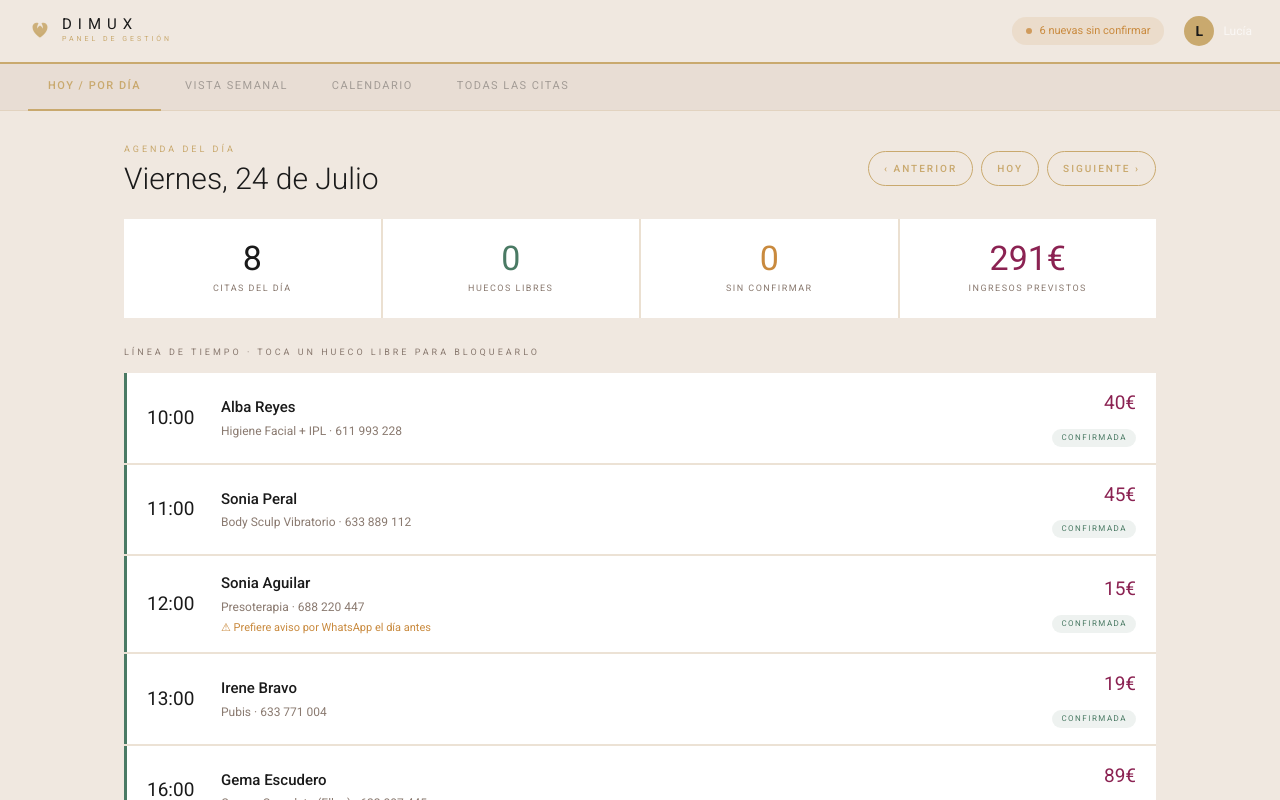
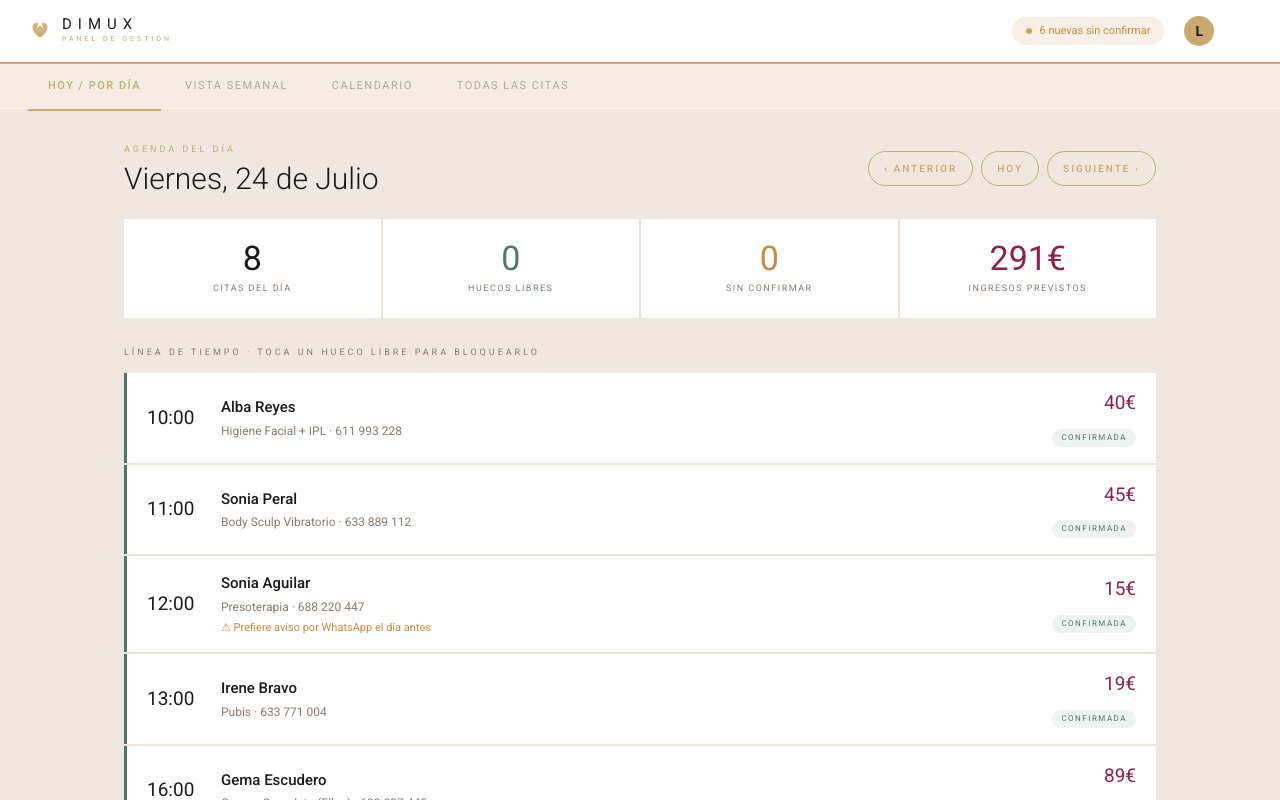
Before and after one commit to carlosalfredogarcia/estetica-web, a Next.js app: page /admin in a window 1280 px wide. Shown: the top 800 px of the page. Built offline with nearby package versions, Linux system fonts and the light colour scheme.

Commit message:
admin: header blanco, tabs beige claro para mejor distinción visual
Header → #FFFFFF, tabs → #F5EDE4. Separa claramente la nav del contenido.

Co-Authored-By: Claude Sonnet 4.6 <noreply@anthropic.com>
Claude-Session: https://claude.ai/code/session_01PeCom8tvAN3DqL6e8akmx4

```diff
--- a/src/app/admin/page.tsx
+++ b/src/app/admin/page.tsx
@@ -234,7 +234,7 @@ export default function AdminPage(){
       )}
 
       {/* HEADER */}
-      <header style={{background:"#F0E8E0",borderBottom:"2px solid #C9A96E",
+      <header style={{background:"#FFFFFF",borderBottom:"2px solid #C9A96E",
         padding:"0 28px",height:64,display:"flex",alignItems:"center",
         justifyContent:"space-between",position:"sticky",top:0,zIndex:200}}>
         <div style={{display:"flex",alignItems:"center",gap:10}}>
@@ -264,7 +264,7 @@ export default function AdminPage(){
       </header>
 
       {/* TABS */}
-      <div style={{background:"#E8DDD4",borderBottom:"1px solid #C9A96E33",
+      <div style={{background:"#F5EDE4",borderBottom:"1px solid #C9A96E33",
         padding:"0 28px",display:"flex",gap:4,position:"sticky",top:64,zIndex:190}}>
         {[["dia","Hoy / Por día"],["semana","Vista semanal"],["mes","Calendario"],["todas","Todas las citas"]].map(([id,l])=>(
           <button key={id} className="navbtn" onClick={()=>setView(id)}
```
